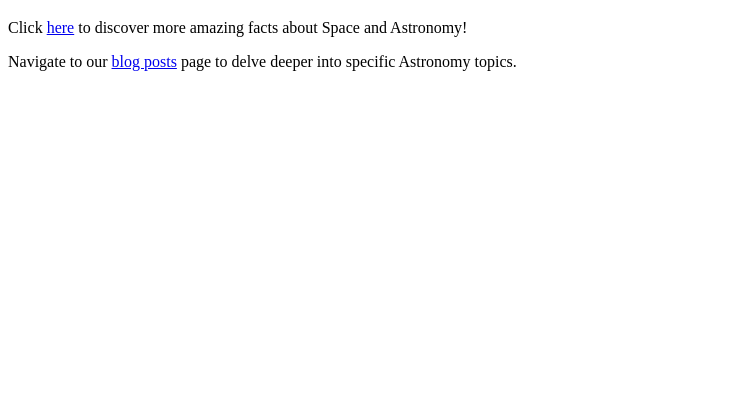
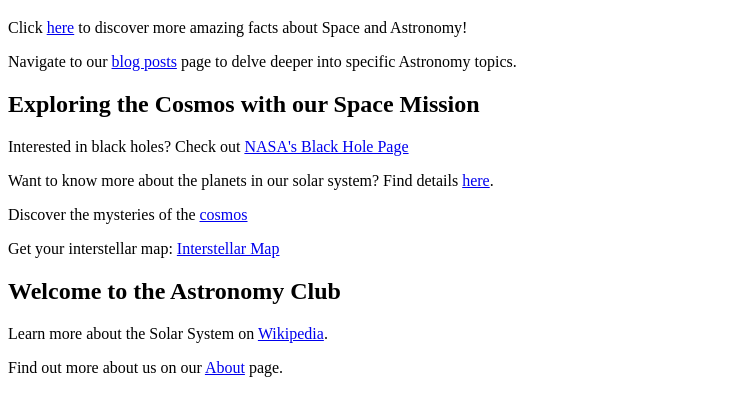
Before and after one commit to PastelPrism/codesignal-comprehensive-introduction-to-front-end-engineering, a plain HTML site: page course1-unit4/index.html in a window 1280 px wide. Shown: the part 61-476 px from the top of the page, without its empty margins (0-740 px from the left). Drawn offline with Linux system fonts and the light colour scheme.

Commit message:
added my solutions to course 1 unit 4"

```diff
--- a/course1-unit4/index.html
+++ b/course1-unit4/index.html
@@ -2,10 +2,61 @@
 
 <!DOCTYPE html>
 <html>
-<body>
+  <body>
     <h1>Exploring the Universe with our Astronomy Blog!</h1>
-<!--Assignment 3 - Change space.com link-->
-    <p>Click <a href="https://hubblesite.org/">here</a> to discover more amazing facts about Space and Astronomy!</p>
-    <p>Navigate to our <a href="blogposts.html">blog posts</a> page to delve deeper into specific Astronomy topics.</p>
-</body>
+    <!--Assignment 3 - Change space.com link-->
+    <p>
+      Click <a href="https://hubblesite.org/">here</a> to discover more amazing
+      facts about Space and Astronomy!
+    </p>
+    <p>
+      Navigate to our <a href="blogposts.html">blog posts</a> page to delve
+      deeper into specific Astronomy topics.
+    </p>
+
+    <!--Assignment 4 - Debug links in text-->
+
+    <h2>Exploring the Cosmos with our Space Mission</h2>
+    <p>
+      Interested in black holes? Check out
+      <a href="https://science.nasa.gov/universe/black-holes" target="_blank"
+        >NASA's Black Hole Page</a
+      >
+    </p>
+    <p>
+      Want to know more about the planets in our solar system? Find details
+      <a href="https://science.nasa.gov/solar-system" target="_blank">here</a>.
+    </p>
+
+    <!--Assignment 5 - add an attribute to the link tag that opens the link in a new browser tab and add an attribute that triggers downloading the file when clicked-->
+
+    <p>
+      Discover the mysteries of the
+      <a href="https://en.wikipedia.org/wiki/Cosmology" target="_blank"
+        >cosmos</a
+      >
+    </p>
+    <p>
+      Get your interstellar map:
+
+      <a
+        href="https://codesignal-staging-assets.s3.amazonaws.com/uploads/1702500465136/html-placeholder1.png"
+        download
+        >Interstellar Map</a
+      >
+    </p>
+
+    <!--Assignment 6 - Create a link to a page about the Solar System and create a link to the about page.-->
+
+    <h2>Welcome to the Astronomy Club</h2>
+
+    <p>
+      Learn more about the Solar System on
+      <a href="https://en.wikipedia.org/wiki/Solar_System" target="_blank"
+        >Wikipedia</a
+      >.
+    </p>
+
+    <p>Find out more about us on our <a href="about.html">About</a> page.</p>
+  </body>
 </html>
```
Also changed, not shown: course1-unit4/about.html (added, +8 -0 lines), course1-unit4/blogposts.html (added, +6 -0 lines).
